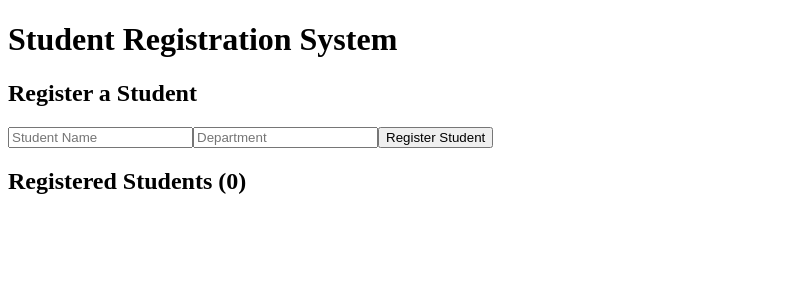
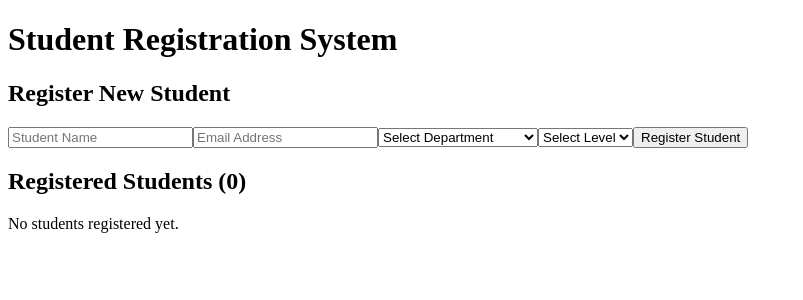
Before and after one commit to NIZAMADDEEN/vibe-coding-training, a React (Vite) app in the folder week-02-react/: page / in a window 1280 px wide. Shown: the top 300 px of the page, without its empty margins (0-803 px from the left). Built offline with nearby package versions, Linux system fonts and the light colour scheme.

Commit message:
Complete React form validation lesson

```diff
--- a/week-02-react/src/App.jsx
+++ b/week-02-react/src/App.jsx
@@ -2,73 +2,118 @@
 import { useState } from 'react'
 
 function App() {
-
   const [name, setName] = useState('')
+  const [email, setEmail] = useState('')
   const [department, setDepartment] = useState('')
+  const [level, setLevel] = useState('')
   const [students, setStudents] = useState([])
+  const [message, setMessage] = useState('')
 
   function handleSubmit(event) {
     event.preventDefault()
 
-    if (!name.trim() || !department.trim()) {
+    if (!name.trim() || !email.trim() || !department || !level) {
+      setMessage('Please complete all fields.')
+      return
+    }
+
+    if (!/^[^\s@]+@[^\s@]+\.[^\s@]+$/.test(email)) {
+      setMessage('Please enter a valid email address.')
       return
     }
 
     const newStudent = {
       id: Date.now(),
-      name: name,
-      department: department
+      name,
+      email,
+      department,
+      level
     }
 
-    setStudents([...students, newStudent])
+    setStudents(previous => [...previous, newStudent])
 
     setName('')
+    setEmail('')
     setDepartment('')
+    setLevel('')
+    setMessage('Student registered successfully!')
   }
 
   function removeStudent(id) {
-    setStudents(students.filter(student => student.id !== id))
+    setStudents(previous =>
+      previous.filter(student => student.id !== id)
+    )
   }
 
   return (
     <div>
       <h1>Student Registration System</h1>
 
-      <h2>Register a Student</h2>
+      <h2>Register New Student</h2>
 
       <form onSubmit={handleSubmit}>
-
         <input
           type="text"
           placeholder="Student Name"
           value={name}
-          onChange={(event) => setName(event.target.value)}
+          onChange={event => setName(event.target.value)}
         />
 
         <input
-          type="text"
-          placeholder="Department"
-          value={department}
-          onChange={(event) => setDepartment(event.target.value)}
+          type="email"
+          placeholder="Email Address"
+          value={email}
+          onChange={event => setEmail(event.target.value)}
         />
 
+        <select
+          value={department}
+          onChange={event => setDepartment(event.target.value)}
+        >
+          <option value="">Select Department</option>
+          <option value="Computer Science">Computer Science</option>
+          <option value="Software Engineering">
+            Software Engineering
+          </option>
+          <option value="Information Technology">
+            Information Technology
+          </option>
+        </select>
+
+        <select
+          value={level}
+          onChange={event => setLevel(event.target.value)}
+        >
+          <option value="">Select Level</option>
+          <option value="100 Level">100 Level</option>
+          <option value="200 Level">200 Level</option>
+          <option value="300 Level">300 Level</option>
+          <option value="400 Level">400 Level</option>
+        </select>
+
         <button type="submit">Register Student</button>
+      </form>
 
-      </form>
+      {message && <p>{message}</p>}
 
       <h2>Registered Students ({students.length})</h2>
 
-      {students.map(student => (
+      {students.length === 0 ? (
+        <p>No students registered yet.</p>
+      ) : (
+        students.map(student => (
           <div key={student.id}>
             <h3>{student.name}</h3>
-          <p>{student.department}</p>
+            <p>Email: {student.email}</p>
+            <p>Department: {student.department}</p>
+            <p>Level: {student.level}</p>
 
             <button onClick={() => removeStudent(student.id)}>
               Remove
             </button>
           </div>
-      ))}
-
+        ))
+      )}
     </div>
   )
 }
```
Lines whose indentation alone changed are shown as unchanged.
